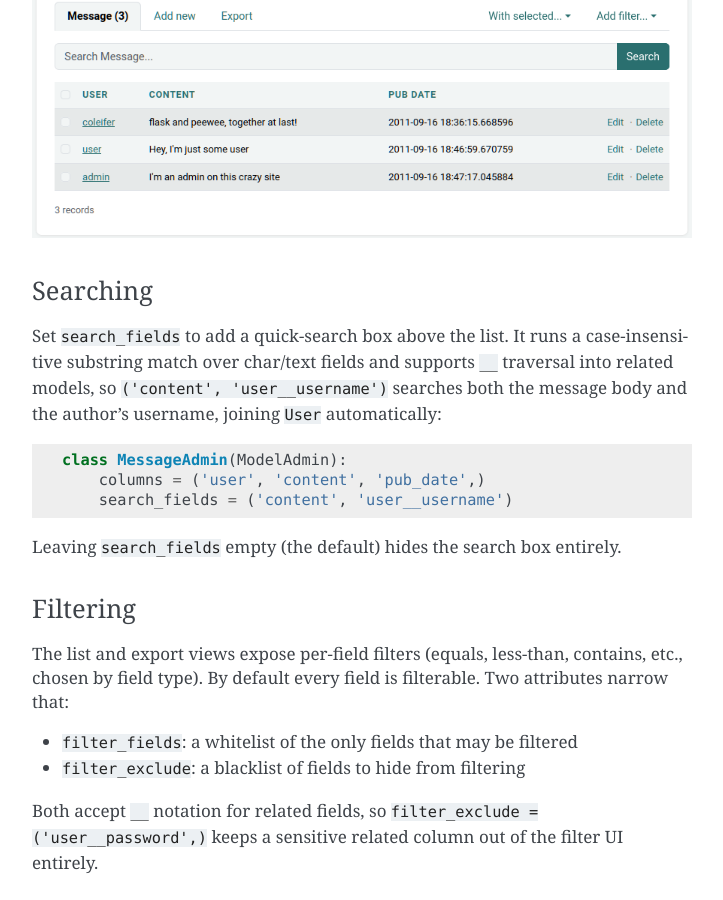
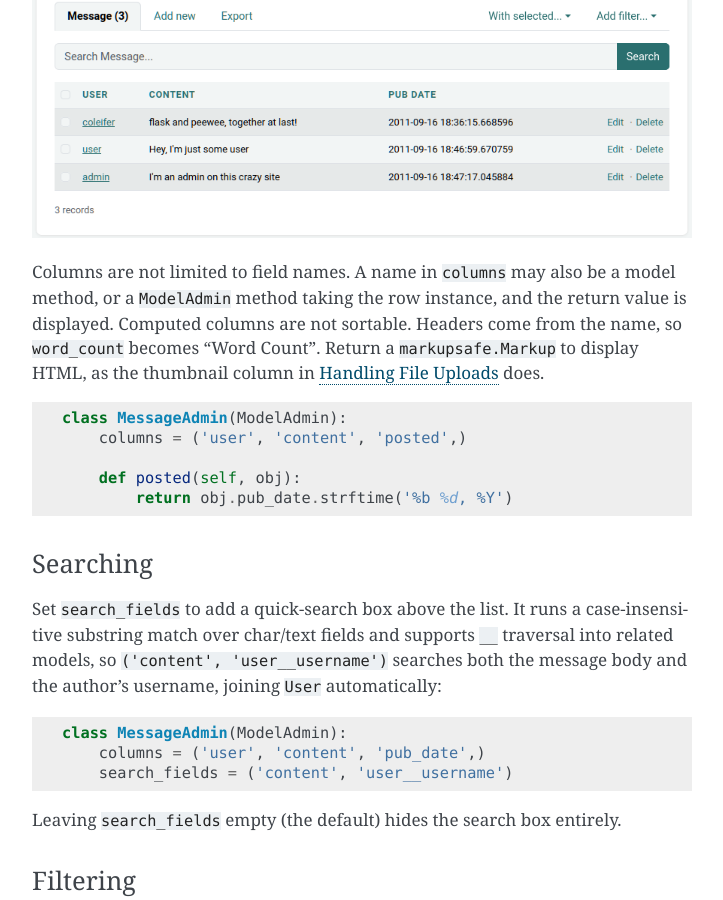
Before and after one commit to coleifer/flask-peewee, a Sphinx documentation site: the page built from docs/admin.rst, in a window 1280 px wide and 900 px high, scrolled down 3327 px. Shown: the whole window, without its empty margins (388-1111 px from the left). Built offline with Sphinx 7.4.7, drawn with Linux system fonts in a browser that asks for light colours.

Commit message:
Doc note on admin list columns.

```diff
--- a/docs/admin.rst
+++ b/docs/admin.rst
@@ -122,6 +122,21 @@ Now the admin shows all the columns and they can be clicked to sort the data.
 Filtering is available, as is search:
 
 .. image:: fp-message-admin.png
+
+Columns are not limited to field names. A name in ``columns`` may also be a
+model method, or a ``ModelAdmin`` method taking the row instance, and the
+return value is displayed. Computed columns are not sortable. Headers come
+from the name, so ``word_count`` becomes "Word Count". Return a
+``markupsafe.Markup`` to display HTML, as the thumbnail column in
+:ref:`admin-file-uploads` does.
+
+.. code-block:: python
+
+    class MessageAdmin(ModelAdmin):
+        columns = ('user', 'content', 'posted',)
+
+        def posted(self, obj):
+            return obj.pub_date.strftime('%b %d, %Y')
 
 Searching
 ^^^^^^^^^
```
